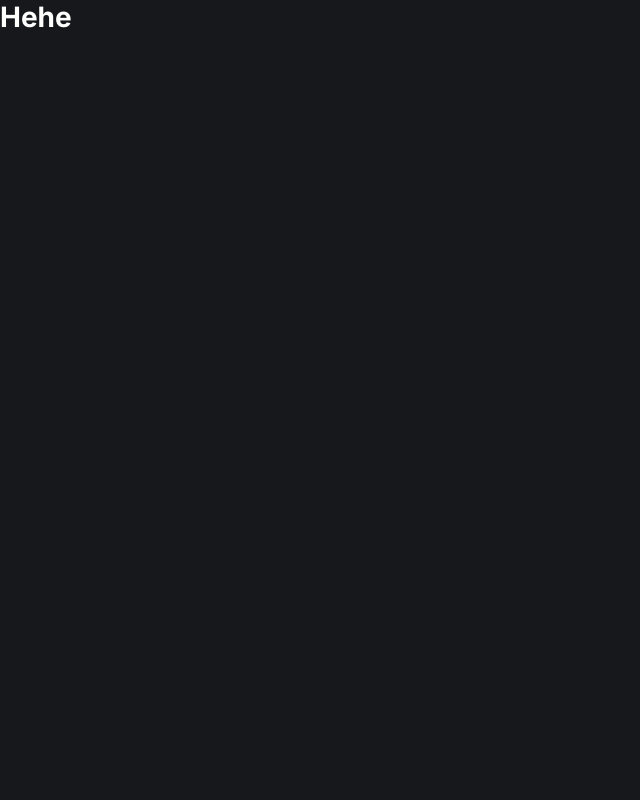
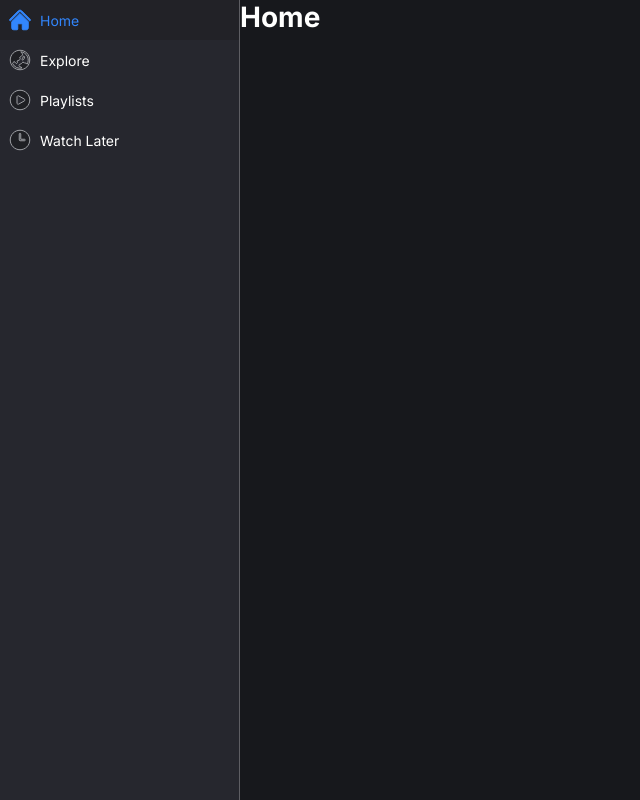
Before and after one commit to abinjohn123/MCR-9, a React (Vite) app: page / in a window 1280 px wide. Shown: the whole page, without its empty margins (0-640 px from the left). Built offline with nearby package versions, Linux system fonts and the light colour scheme.

Commit message:
feat: sidebar menu

```diff
--- a/src/App.jsx
+++ b/src/App.jsx
@@ -1,9 +1,17 @@
+import { Routes, Route } from 'react-router-dom';
+
+import Sidebar from './Components/Sidebar';
+import Home from './Components/Home';
+
 import './App.scss';
 
 function App() {
   return (
     <>
-      <h1>Hehe</h1>
+      <Sidebar />
+      <Routes>
+        <Route path="/" element={<Home />} />
+      </Routes>
     </>
   );
 }
--- a/src/App.scss
+++ b/src/App.scss
@@ -0,0 +1,33 @@
+@import './reuse';
+
+.sidebar {
+  @extend .d-flex;
+  flex-direction: column;
+  align-items: stretch;
+  justify-content: start;
+  height: 100%;
+  background-color: $light-1;
+  border-right: $border-gray-1;
+
+  .menu-item {
+    display: grid;
+    grid-template-columns: auto 1fr;
+    align-items: center;
+    gap: 8px;
+    padding: 8px;
+
+    text-decoration: none;
+    color: $white-1;
+
+    &.active,
+    &:hover {
+      color: $primary-1;
+      background-color: $light-3;
+
+      .icon {
+        stroke: $primary-1;
+        fill: $primary-1;
+      }
+    }
+  }
+}
--- /dev/null
+++ b/src/Components/Home.jsx
@@ -0,0 +1,5 @@
+const Home = () => {
+  return <h1> Home </h1>;
+};
+
+export default Home;
--- /dev/null
+++ b/src/Components/Sidebar.jsx
@@ -0,0 +1,54 @@
+import { NavLink } from 'react-router-dom';
+import {
+  HomeIcon,
+  GlobeIcon,
+  PlaylistIcon,
+  WatchLaterIcon,
+} from '../icons/svg';
+
+const menuItems = [
+  {
+    label: 'Home',
+    icon: <HomeIcon />,
+    path: '/',
+  },
+  {
+    label: 'Explore',
+    icon: <GlobeIcon />,
+    path: '/explore',
+  },
+  {
+    label: 'Playlists',
+    icon: <PlaylistIcon />,
+    path: '/playlists',
+  },
+  {
+    label: 'Watch Later',
+    icon: <WatchLaterIcon />,
+    path: '/watchlater',
+  },
+];
+
+const MenuItem = ({ menuItem }) => {
+  const { label, icon, path } = menuItem;
+  console.log(typeof icon);
+
+  return (
+    <NavLink to={path} className="menu-item">
+      {icon}
+      <p>{label}</p>
+    </NavLink>
+  );
+};
+
+const Sidebar = () => {
+  return (
+    <div className="sidebar">
+      {menuItems.map((item, id) => (
+        <MenuItem menuItem={item} key={id} />
+      ))}
+    </div>
+  );
+};
+
+export default Sidebar;
--- a/src/icons/svg.jsx
+++ b/src/icons/svg.jsx
@@ -1,4 +1,16 @@
 import './svg.scss';
+
+export const HomeIcon = () => (
+  <svg
+    xmlns="http://www.w3.org/2000/svg"
+    viewBox="0 0 24 24"
+    fill="currentColor"
+    className="icon"
+  >
+    <path d="M11.47 3.84a.75.75 0 011.06 0l8.69 8.69a.75.75 0 101.06-1.06l-8.689-8.69a2.25 2.25 0 00-3.182 0l-8.69 8.69a.75.75 0 001.061 1.06l8.69-8.69z" />
+    <path d="M12 5.432l8.159 8.159c.03.03.06.058.091.086v6.198c0 1.035-.84 1.875-1.875 1.875H15a.75.75 0 01-.75-.75v-4.5a.75.75 0 00-.75-.75h-3a.75.75 0 00-.75.75V21a.75.75 0 01-.75.75H5.625a1.875 1.875 0 01-1.875-1.875v-6.198a2.29 2.29 0 00.091-.086L12 5.43z" />
+  </svg>
+);
 
 export const GlobeIcon = () => (
   <svg
@@ -78,19 +90,32 @@ export const KebabIcon = () => (
   </svg>
 );
 
-export const ExploreIcon = () => (
+export const PlaylistIcon = () => (
   <svg
     xmlns="http://www.w3.org/2000/svg"
-    fill="none"
     viewBox="0 0 24 24"
-    strokeWidth="1.5"
-    stroke="currentColor"
-    className="icon stroke-only"
+    fill="currentColor"
+    className="icon"
   >
     <path
-      strokeLinecap="round"
-      strokeLinejoin="round"
-      d="M9 6.75V15m6-6v8.25m.503 3.498l4.875-2.437c.381-.19.622-.58.622-1.006V4.82c0-.836-.88-1.38-1.628-1.006l-3.869 1.934c-.317.159-.69.159-1.006 0L9.503 3.252a1.125 1.125 0 00-1.006 0L3.622 5.689C3.24 5.88 3 6.27 3 6.695V19.18c0 .836.88 1.38 1.628 1.006l3.869-1.934c.317-.159.69-.159 1.006 0l4.994 2.497c.317.158.69.158 1.006 0z"
+      fillRule="evenodd"
+      d="M2.25 12c0-5.385 4.365-9.75 9.75-9.75s9.75 4.365 9.75 9.75-4.365 9.75-9.75 9.75S2.25 17.385 2.25 12zm14.024-.983a1.125 1.125 0 010 1.966l-5.603 3.113A1.125 1.125 0 019 15.113V8.887c0-.857.921-1.4 1.671-.983l5.603 3.113z"
+      clipRule="evenodd"
     />
   </svg>
 );
+
+export const WatchLaterIcon = () => (
+  <svg
+    xmlns="http://www.w3.org/2000/svg"
+    viewBox="0 0 24 24"
+    fill="currentColor"
+    className="icon"
+  >
+    <path
+      fillRule="evenodd"
+      d="M12 2.25c-5.385 0-9.75 4.365-9.75 9.75s4.365 9.75 9.75 9.75 9.75-4.365 9.75-9.75S17.385 2.25 12 2.25zM12.75 6a.75.75 0 00-1.5 0v6c0 .414.336.75.75.75h4.5a.75.75 0 000-1.5h-3.75V6z"
+      clipRule="evenodd"
+    />
+  </svg>
+);
--- a/src/index.scss
+++ b/src/index.scss
@@ -29,3 +29,14 @@ body {
     background: $light-1;
   }
 }
+
+body,
+#root {
+  min-height: 100vh;
+}
+
+#root {
+  display: grid;
+  grid-template-columns: 240px 1fr;
+  align-items: start;
+}
--- a/src/main.jsx
+++ b/src/main.jsx
@@ -1,10 +1,14 @@
 import React from 'react';
 import ReactDOM from 'react-dom/client';
+import { BrowserRouter as Router } from 'react-router-dom';
+
 import App from './App.jsx';
 import './index.scss';
 
 ReactDOM.createRoot(document.getElementById('root')).render(
   <React.StrictMode>
-    <App />
+    <Router>
+      <App />
+    </Router>
   </React.StrictMode>
 );
```
